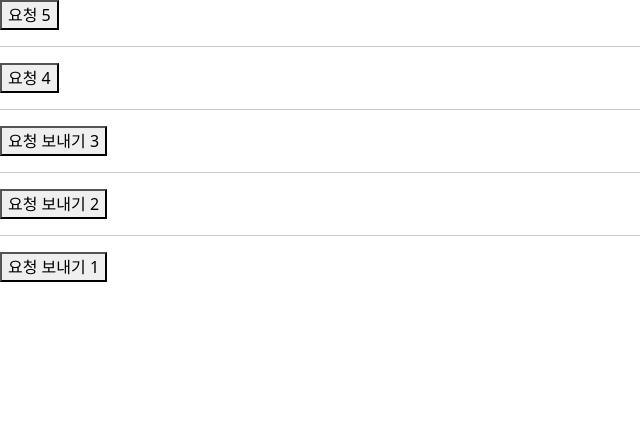
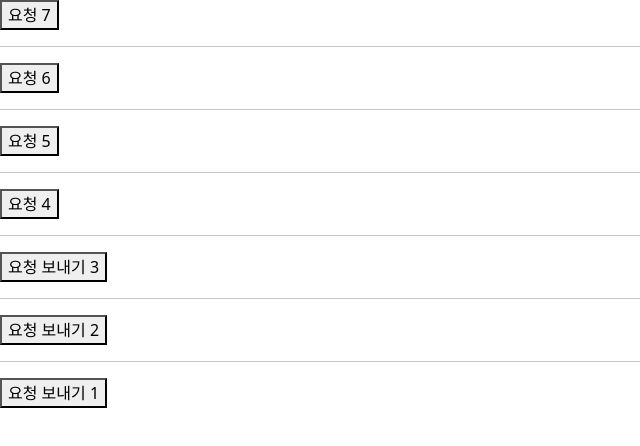
Before and after one commit to yumin359/react, a React (Vite) app: page / in a window 1280 px wide. Shown: the top 446 px of the page, without its empty margins (0-640 px from the left). Built offline with nearby package versions, Linux system fonts and the light colour scheme.

Commit message:
0707 get 요청

```diff
--- a/src/App53.jsx
+++ b/src/App53.jsx
@@ -37,8 +37,30 @@ function App53(props) {
     });
   }
 
+  function handleButton6Click() {
+    // axios.request({
+    //   method: "get",
+    //   url: "/api/main28/sub6",
+    // });
+    // get 방식 요청
+    // 아래처럼 더 많이 씀
+    axios.get("/api/main28/sub6");
+  }
+
+  function handleButton7Click() {
+    axios.get("/api/main28/sub7");
+  }
+
   return (
     <div>
+      {/* 연습 : axios.get 메소드 활용해서 7버튼 클릭시 get /api/main28/sub7 요청 보내기*/}
+      {/* server 에서 get /api/main28/sub7 요청 받기 */}
+      <button onClick={handleButton7Click}>요청 7</button>
+      <hr />
+      <button onClick={handleButton6Click} type="button">
+        요청 6
+      </button>
+      <hr />
       {/* 연습 : 버튼 5 클릭하면 post /api/main28/sub4 으로 요청*/}
       {/* 서버에서 post /api/main28/sub4 의 요청 받는 method 만들기*/}
       <button onClick={handleButton5Click} type="button">
```
